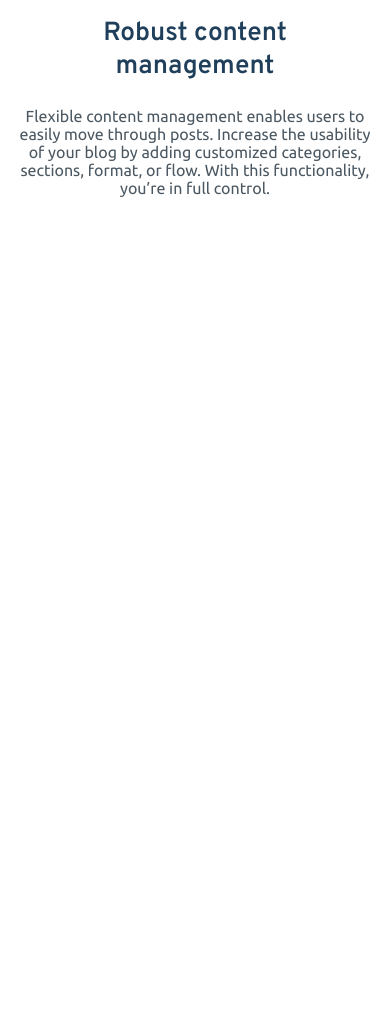
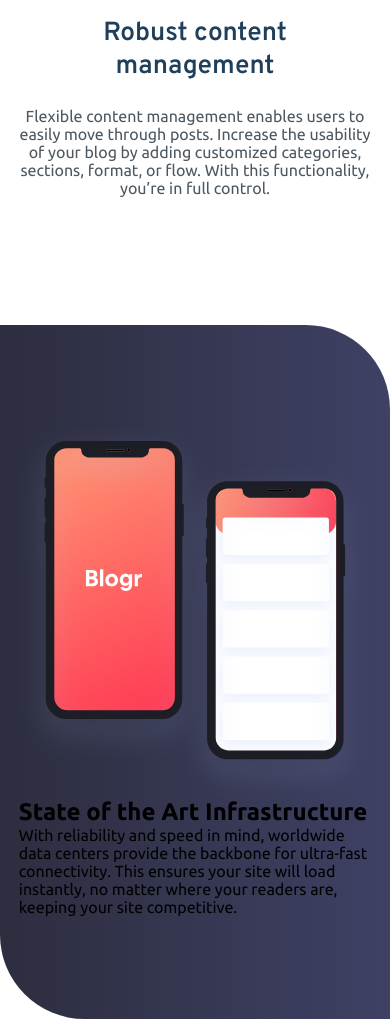
Before and after one commit to LucasDoCouto/blogr-landing-page, a plain HTML site: page index.html in a window 390 px wide. Shown: the part 1328-2347 px from the top of the page. Before the commit the page ends 1653 px from the top, so only its background shows below. Drawn offline with Linux system fonts and the light colour scheme.

Commit message:
new section

```diff
--- a/css/style.css
+++ b/css/style.css
@@ -279,12 +279,12 @@ header p{
 }
 
 .editor img{
-    position: absolute;
+    /* position: absolute;
     size: 50%;
     right: -27vh;
     top: +88vh;
     width: 50%;
-    height: auto;
+    height: auto; */
 }
 
 /* Infrastructure Section */
@@ -295,13 +295,12 @@ header p{
     border-radius: 0 10vh 0 10vh;
 }
 .infrastructure img{
-    position: absolute;
+    /* position: absolute;
     width: 30%;
-    /* right: 110vh; */
     top: -70px;
     left: -50px;
     height: auto;
-    box-sizing: inherit;
+    box-sizing: inherit; */
 }
 
 .infrastructureContent{
--- a/index.html
+++ b/index.html
@@ -77,6 +77,19 @@
         </p>
     </div>
     </div>
+    </div>
+  </section>
+
+  <section class="infrastructure">
+    <div class="wrapper">
+      <img src="images/illustration-phones.svg" alt="" class="mobile">
+      <h2>State of the Art Infrastructure</h2>
+      <div class="grid-small">
+        <p>
+        With reliability and speed in mind, worldwide data centers provide the backbone for ultra-fast connectivity.
+        This ensures your site will load instantly, no matter where your readers are, keeping your site competitive.
+        </p>
+      </div>
     </div>
   </section>
 
```
